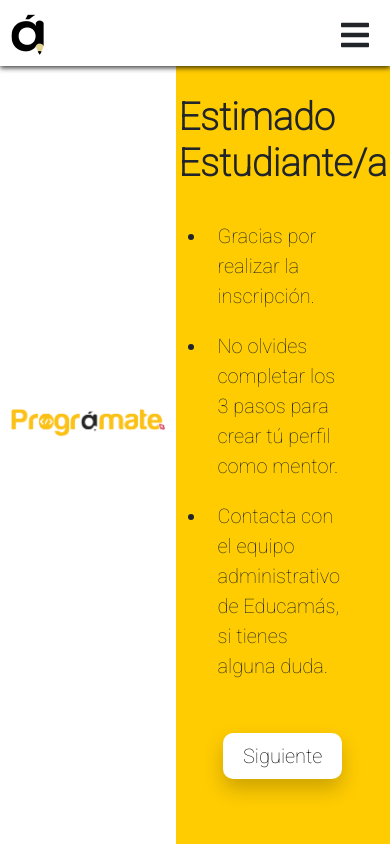
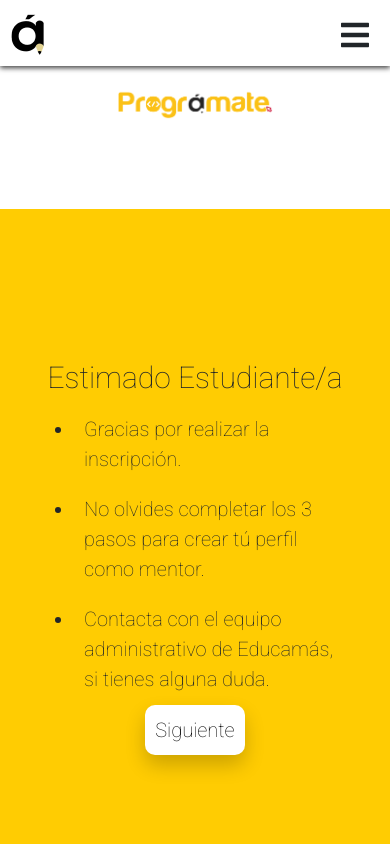
Before and after one commit to daniel1775/Legacy-Mentoria-Okhlos--Front, a React (Create React App) app: page /student/welcomeCard in a window 390 px wide. Shown: the top 844 px of the page. Built offline with nearby package versions, Linux system fonts and the light colour scheme; no server answers.

Commit message:
Responsive student

```diff
--- a/src/components/welcomeCard/welcomeCard.module.css
+++ b/src/components/welcomeCard/welcomeCard.module.css
@@ -66,6 +66,42 @@
   color: #ffcc02;
 
 }
+
+
+@media screen and (max-width: 800px){
+  .welcomeMentor {
+    width: 100%;
+    padding: 2rem 2rem 0 2rem;
+    display: flex;
+    flex-direction: column;
+    row-gap: 0rem;
+    justify-content: center;
+    align-items: center;
+    background-color: #FFCC02;
+  }
+  .checkMentor li {
+    margin-left:10px ;
+    margin-right: 5px;
+    list-style: #C4C4C4;
+  }
+  .mentortitle{
+    font-size: 30px;
+    font-weight: 590;
+    margin-top: 30px;
+  }
+  .btnWelcomMentor{
+    position: relative;
+    display: inline-block;
+    padding: 10px 10px;
+    background: #ffffff;
+    color: #000;
+    border-radius: 10px;
+    text-decoration: none;
+    margin-top: -15px;
+  }
+
+}
+
 
 
 
```
